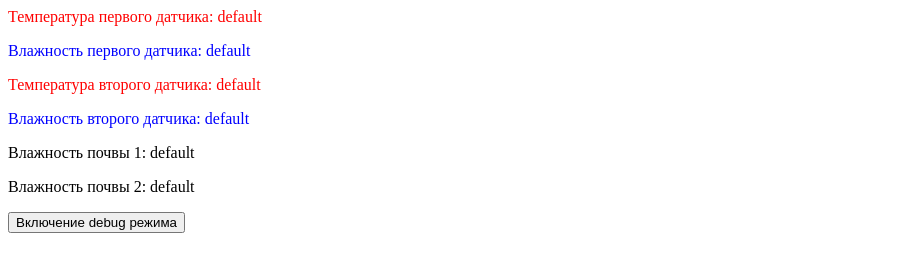
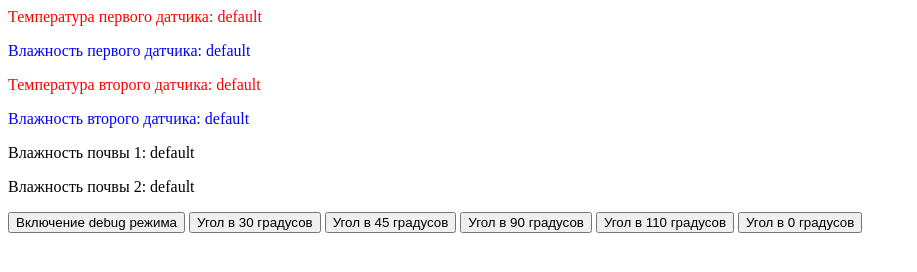
Before and after one commit to gapandr/repo-for-predproff, a plain HTML site: page esp-3/data/index.html in a window 1280 px wide. Shown: the whole page, without its empty margins (0-917 px from the left). Drawn offline with Linux system fonts and the light colour scheme; no server answers.

Commit message:
Update index.html
Кнопки для изменения угла форточки (в тестовом варианте)

```diff
--- a/esp-3/data/index.html
+++ b/esp-3/data/index.html
@@ -16,4 +16,10 @@
     <button id="test_btn" value="OK" type="button" onclick="UpdateTest()">Тест (ты не должен это видеть!)</button>
     <button id="debug_btn" value="OK" type="button" onclick="DebugMode()">Включение debug режима</button>
 
+    <button onclick="SetAngle(30)">Угол в 30 градусов</button>
+    <button onclick="SetAngle(45)">Угол в 45 градусов</button>
+    <button onclick="SetAngle(90)">Угол в 90 градусов</button>
+    <button onclick="SetAngle(110)">Угол в 110 градусов</button>
+    <button onclick="SetAngle(0)">Угол в 0 градусов</button>
+
 </body>
```
